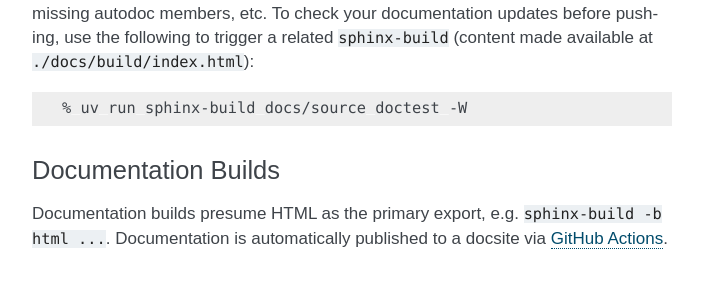
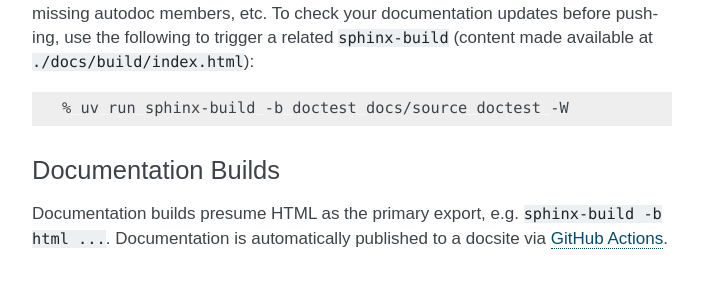
Before and after one commit to cytomining/CytoTable, a Sphinx documentation site: the page built from docs/source/contributing.md, in a window 1280 px wide and 900 px high, scrolled down 4109 px. Shown: the part 161-446 px from the top of the window, without its empty margins (438-1141 px from the left). Built offline with Sphinx 7.4.7, drawn with Linux system fonts in a browser that asks for light colours; pages that are not in the unit, such as notebooks, are missing from menus.

Commit message:
addressing coderabbit review

````diff
--- a/docs/source/conf.py
+++ b/docs/source/conf.py
@@ -36,6 +36,7 @@
     "myst_nb",
     "sphinxcontrib.mermaid",
     "sphinx.ext.autodoc",
+    "sphinx.ext.doctest",
     "sphinx.ext.napoleon",
     "sphinx.ext.viewcode",
 ]
--- a/docs/source/contributing.md
+++ b/docs/source/contributing.md
@@ -162,7 +162,7 @@
 To check your documentation updates before pushing, use the following to trigger a related `sphinx-build` (content made available at `./docs/build/index.html`):
 
 ```sh
-% uv run sphinx-build docs/source doctest -W
+% uv run sphinx-build -b doctest docs/source doctest -W
 ```
 
 ### Documentation Builds
--- a/pyproject.toml
+++ b/pyproject.toml
@@ -1,6 +1,6 @@
 [build-system]
 build-backend = "setuptools.build_meta"
-requires = [ "setuptools>=64", "setuptools-scm>=8" ]
+requires = [ "setuptools>=77.0.0", "setuptools-scm>=8" ]
 
 [project]
 name = "cytotable"
````
Also changed, not shown: 1 other file.
